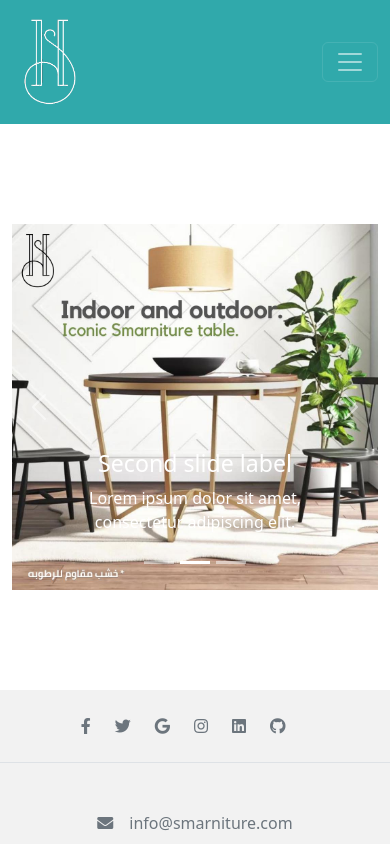
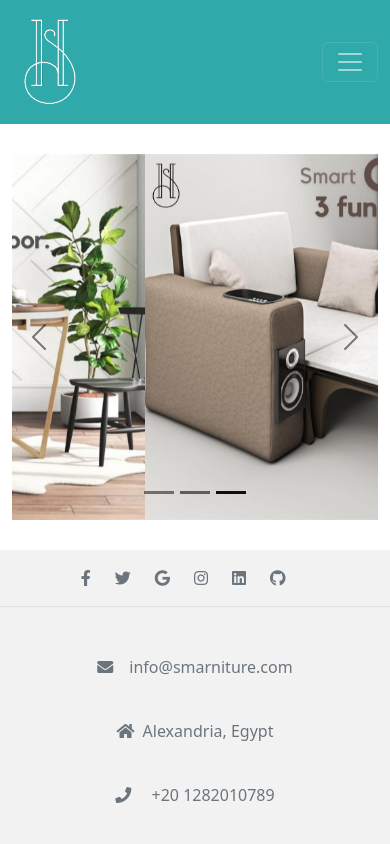
Before and after one commit to MohamedYehia1998/Smarniture, a React (Create React App) app in the folder frontend/: page / in a window 390 px wide. Shown: the top 844 px of the page. Built offline with nearby package versions, Linux system fonts and the light colour scheme.

Commit message:
change home page a bit

```diff
--- a/frontend/src/components/Footer/Footer.tsx
+++ b/frontend/src/components/Footer/Footer.tsx
@@ -13,7 +13,7 @@ export default function PageFooter() {
 
     return (
         <MDBFooter style={{ backgroundColor: 'rgba(0, 0, 0, 0.05)' }} className='text-center text-lg-start text-muted'>
-            <section className='d-flex justify-content-center p-4 border-bottom'>
+            <section className='d-flex justify-content-center p-3 border-bottom'>
 
                 <div style={{ display: 'flex', justifyContent: 'center' }}>
                     <a href='' className='me-4 text-reset'>
--- /dev/null
+++ b/frontend/src/components/Home/Home.module.css
@@ -0,0 +1,14 @@
+
+.carousel{
+    width:500px;
+    height:500px;
+    margin: 30px auto;
+}
+
+
+@media (max-width: 908px) {
+    .carousel{
+        width:auto;
+        height:auto;
+    }
+}
--- a/frontend/src/components/Home/Home.tsx
+++ b/frontend/src/components/Home/Home.tsx
@@ -2,21 +2,22 @@ import Carousel from 'react-bootstrap/Carousel';
 import img1 from '../../images/a.jpg'
 import img2 from '../../images/b.jpg'
 import img3 from '../../images/c.jpg'
+import classes from './Home.module.css'
 
 function Home() {
     return (
-        <div style={{margin:'100px auto'}}>
-            <Carousel>
+
+            <Carousel interval={550} variant="dark" className={classes.carousel}>
                 <Carousel.Item>
                     <img
                         className="d-block w-100"
                         src={img1}
                         alt="First slide"
                     />
-                    <Carousel.Caption>
+                    {/* <Carousel.Caption>
                         <h3>First slide label</h3>
                         <p>Nulla vitae elit libero, a pharetra augue mollis interdum.</p>
-                    </Carousel.Caption>
+                    </Carousel.Caption> */}
                 </Carousel.Item>
                 <Carousel.Item>
                     <img
@@ -25,10 +26,10 @@ function Home() {
                         alt="Second slide"
                     />
 
-                    <Carousel.Caption>
+                    {/* <Carousel.Caption>
                         <h3>Second slide label</h3>
                         <p>Lorem ipsum dolor sit amet, consectetur adipiscing elit.</p>
-                    </Carousel.Caption>
+                    </Carousel.Caption> */}
                 </Carousel.Item>
                 <Carousel.Item>
                     <img
@@ -37,15 +38,14 @@ function Home() {
                         alt="Third slide"
                     />
 
-                    <Carousel.Caption>
+                    {/* <Carousel.Caption>
                         <h3>Third slide label</h3>
                         <p>
                             Praesent commodo cursus magna, vel scelerisque nisl consectetur.
                         </p>
-                    </Carousel.Caption>
+                    </Carousel.Caption> */}
                 </Carousel.Item>
             </Carousel>
-        </div>
 
     );
 }
```
Also changed, not shown: frontend/src/images/ribbon.jpg (added).
